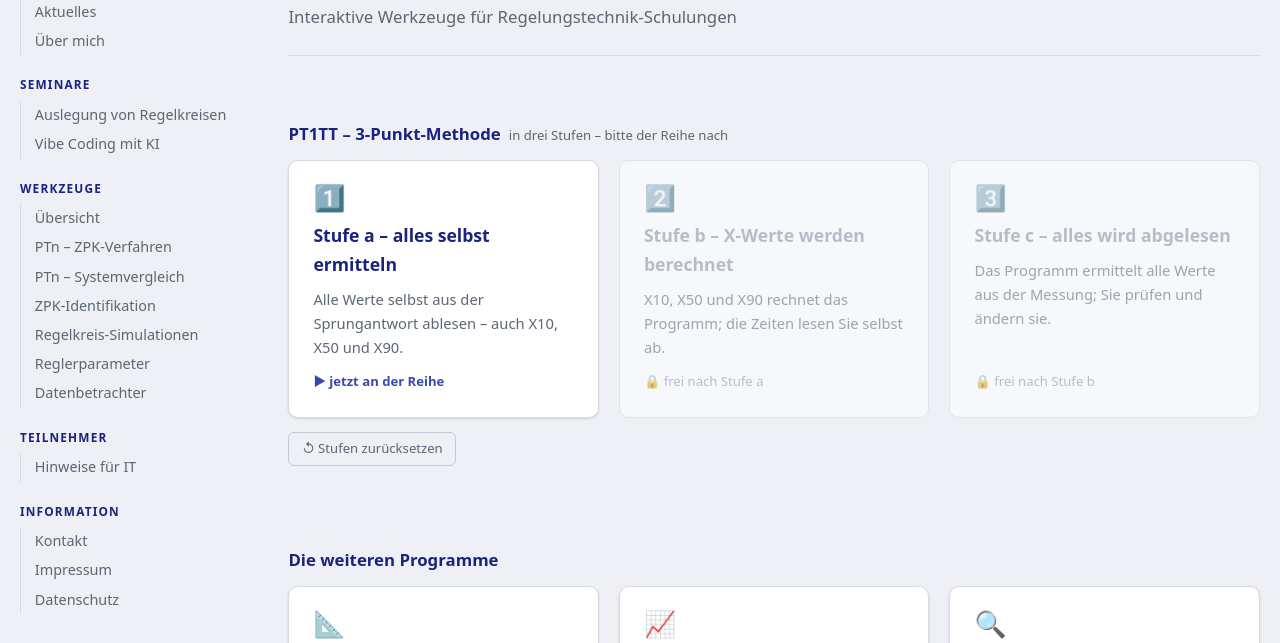
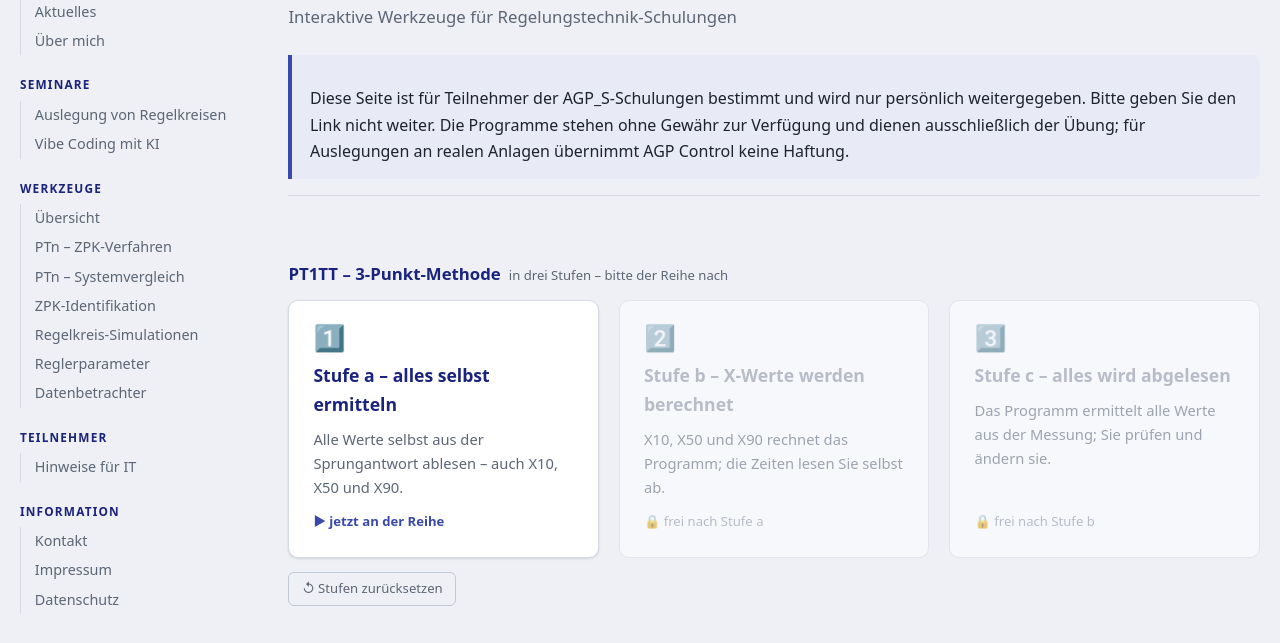
Before and after one commit to agpgraeser/agpcontrol-startseite, a plain HTML site: page siemens.html in a window 1280 px wide. Shown: the part 146-789 px from the top of the page. Drawn offline with Linux system fonts and the light colour scheme.

Commit message:
AGP_S-Seite: Hinweis Weitergabe und Haftung
Co-Authored-By: Claude Opus 5.5 <noreply@anthropic.com>

```diff
--- a/siemens.html
+++ b/siemens.html
@@ -29,6 +29,13 @@
   <main id="inhalt" class="inhalt">
     <h1>AGP_S Schulungen</h1>
     <p class="vorspann">Interaktive Werkzeuge für Regelungstechnik-Schulungen</p>
+
+    <div class="kasten">
+      <p>Diese Seite ist für Teilnehmer der AGP_S-Schulungen bestimmt und wird nur
+      persönlich weitergegeben. Bitte geben Sie den Link nicht weiter. Die Programme
+      stehen ohne Gewähr zur Verfügung und dienen ausschließlich der Übung; für
+      Auslegungen an realen Anlagen übernimmt AGP Control keine Haftung.</p>
+    </div>
 
     <!-- 3-Punkt-Methode in drei Stufen (seit 27.10.2026, wie ZPK auf hdt.html).
          Noch ohne Subdomain, deshalb die Render-Adresse. -->
```
Also changed, not shown: 1 other file.
